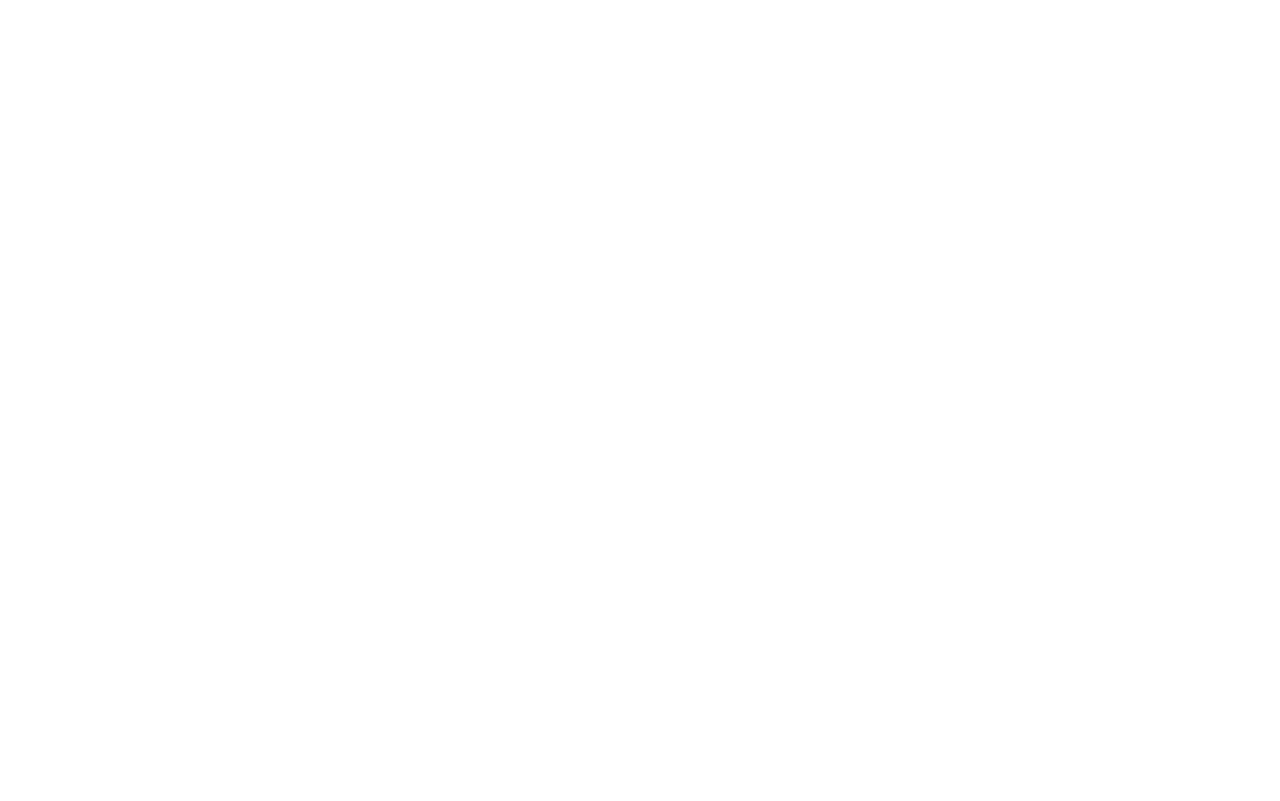
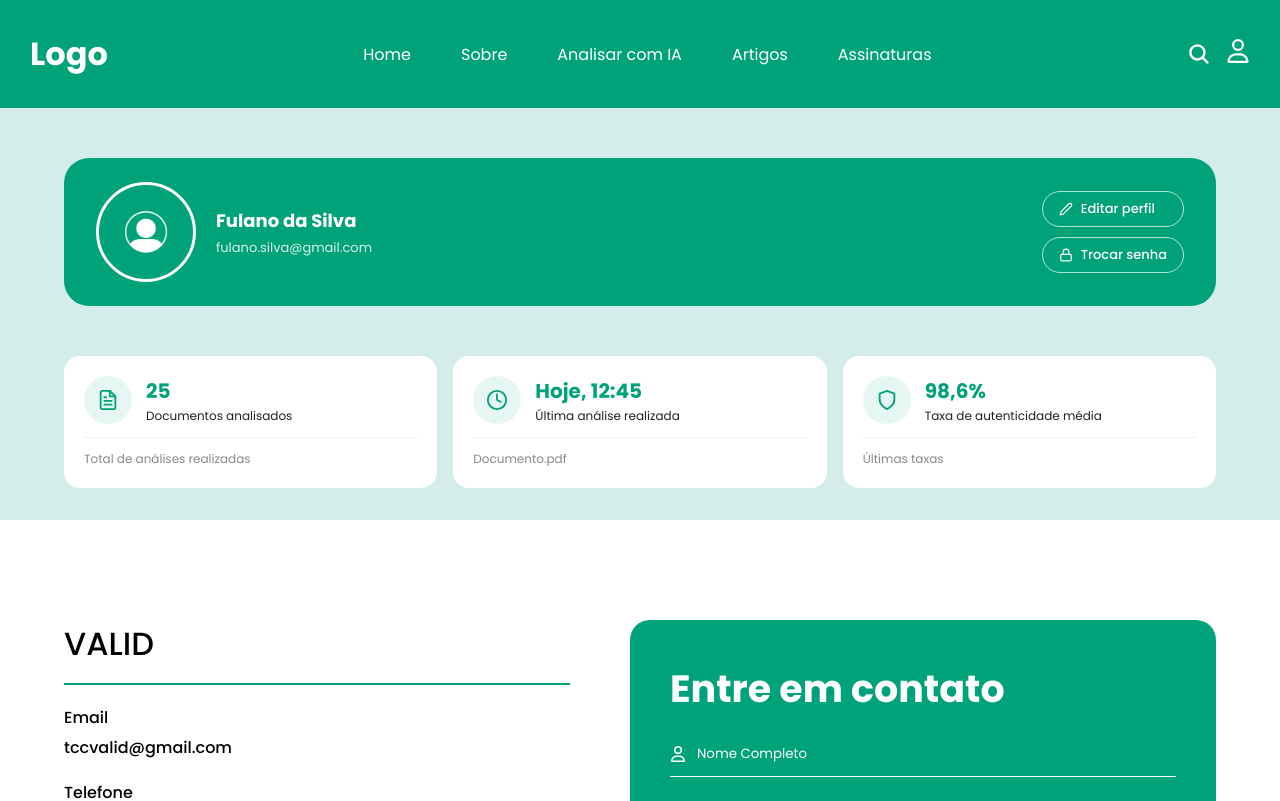
Before and after one commit to gabrielysantos8/valid, a React (Vite) app: page /perfil in a window 1280 px wide. Before the commit this address had no page. Shown: the top 801 px of the page. Built offline with nearby package versions, Linux system fonts and the light colour scheme.

Commit message:
inicio perfil

```diff
--- a/src/App.jsx
+++ b/src/App.jsx
@@ -6,6 +6,7 @@
 import Artigos from "./Artigos";
 import ArtigosConteudo from "./ArtigosConteudo";
 import Sobre from "./Sobre";
+import Perfil from "./Perfil";
 
 function App() {
   return(
@@ -15,6 +16,7 @@
         <Route path="/artigos" element={<Artigos />} />
         <Route path="/artigosConteudo" element={<ArtigosConteudo />} />
         <Route path="/sobre" element={<Sobre />} />
+        <Route path="/perfil" element={<Perfil />} />
       </Routes>
     </BrowserRouter>
   );
--- /dev/null
+++ b/src/Perfil.jsx
@@ -0,0 +1,172 @@
+import { useState, useEffect } from "react";
+import Header from "./components/Header";
+import Footer from "./components/Footer";
+import "./style.css";
+import tcc from "./assets/img/tcc.png";
+import { FiEdit2, FiLock, FiFileText, FiClock, FiShield } from "react-icons/fi";
+
+function Perfil() {
+
+  // pra api (ajuda do gpt)
+  const [usuario, setUsuario] = useState(null); // dados do usuário vazio
+  const [loading, setLoading] = useState(true); // quando estiver carregando
+  const [erro, setErro]       = useState(null); // caso tenha erro
+  const [stats, setStats] = useState({ documentos: 25, ultimaHora: "Hoje, 12:45", ultimoArquivo: "Documento.pdf", taxa: "98,6%"});
+
+  // quando abrir
+  useEffect(() => { //BACK BACK BACK
+    // fetch("https://sua-api.com/usuario/perfil", {
+    //   headers: {
+    //     // envia o coiso para autenticar o usuário?
+    //     Authorization: `Bearer ${localStorage.getItem("token")}`
+    //   }
+    // })
+    //   .then(res => {
+    //     if (!res.ok) throw new Error("Erro ao buscar perfil");
+    //     return res.json(); // transforma a resposta em objeto JavaScript
+    //   })
+    //   .then(data => {
+    //     setUsuario(data);  // salva os dados do usuário
+    //     setLoading(false); // terminou de carregar
+    //   })
+    //   .catch(err => {
+    //     setErro(err.message); // salva o erro
+    //     setLoading(false);    // terminou de carregar (mesmo com erro)
+    //   });
+
+    setUsuario({
+      nome: "Fulano da Silva",
+      email: "fulano.silva@gmail.com",
+      fotoUrl: null // vai usar a imagem tcc como fallback
+    });
+    setLoading(false);
+
+  }, []);
+  if (loading) {
+    return (
+      <div className="home">
+        <Header />
+        <p className="perfil_loading">Carregando perfil...</p>
+        <Footer />
+      </div>
+    );
+  }
+
+  if (erro) {
+    return (
+      <div className="home">
+        <Header />
+        <p className="perfil_erro">Erro: {erro}</p>
+        <Footer />
+      </div>
+    );
+  }
+
+  function handleEditarPerfil() {
+    console.log("Editar perfil clicado");
+  }
+
+  function handleTrocarSenha() {
+    console.log("Trocar senha clicado");
+  }
+
+  return (
+    <div className="home">
+
+      <Header />
+
+      <section className="perfil"> {/*CARD PERFIL */}
+        <div className="card_perfil container">
+
+          <div className="card_perfil_esquerda">
+
+            <div className="foto_perfil">
+              {/* usuario.fotoUrl = URL da foto que veio do back-end
+                  ex: "https://sua-api.com/uploads/foto-123.jpg"
+                  Se não tiver foto, mostra uma imagem padrão */}
+              <img src={usuario.fotoUrl || tcc} alt="Foto de perfil" />
+            </div>
+
+            <div>
+              {/* usuario.nome e usuario.email vêm diretamente da resposta da API */}
+              <p className="perfil_nome">{usuario.nome}</p>
+              <p className="perfil_email">{usuario.email}</p>
+            </div>
+
+          </div>
+
+          <div className="card_perfil_direita">
+            <button className="btn_perfil" onClick={handleEditarPerfil}>
+              <FiEdit2 size={14} />
+              Editar perfil
+            </button>
+            <button className="btn_perfil" onClick={handleTrocarSenha}>
+              <FiLock size={14} />
+              Trocar senha
+            </button>
+          </div>
+
+        </div>
+      </section>
+
+      <section className="cards_info_perfil container">
+        <div className="cards_informacoes">
+
+         {/*  Documentos analisados */}
+          <div className="card_stat">
+            <div className="card_stat_topo">
+              <div className="card_stat_icone">
+                <FiFileText size={22} color="#00A279" />
+              </div>
+
+              <div>
+                {/* virá da API: stats.documentos */}
+                <p className="card_stat_numero">{stats.documentos}</p>
+                <p className="card_stat_titulo">Documentos analisados</p>
+              </div>
+
+            </div>
+            <p className="card_stat_legenda">Total de análises realizadas</p>
+          </div>
+
+          {/* CARD 2: Última análise */}
+          <div className="card_stat">
+            <div className="card_stat_topo">
+              <div className="card_stat_icone">
+                <FiClock size={22} color="#00A279" />
+              </div>
+              <div>
+                {/* virá da API: stats.ultimaHora */}
+                <p className="card_stat_numero">{stats.ultimaHora}</p>
+                <p className="card_stat_titulo">Última análise realizada</p>
+              </div>
+            </div>
+            {/* virá da API: stats.ultimoArquivo */}
+            <p className="card_stat_legenda">{stats.ultimoArquivo}</p>
+          </div>
+
+          {/* CARD 3: Taxa de autenticidade */}
+          <div className="card_stat">
+            <div className="card_stat_topo">
+              <div className="card_stat_icone">
+                <FiShield size={22} color="#00A279" />
+              </div>
+              <div>
+                {/* virá da API: stats.taxa */}
+                <p className="card_stat_numero">{stats.taxa}</p>
+                <p className="card_stat_titulo">Taxa de autenticidade média</p>
+              </div>
+            </div>
+            <p className="card_stat_legenda">Últimas taxas</p>
+          </div>
+
+        </div>
+      </section>
+
+      <Footer />
+
+    </div>
+  );
+}
+
+export default Perfil;
--- a/src/components/Header.jsx
+++ b/src/components/Header.jsx
@@ -28,7 +28,9 @@
             <div className="actions">
                 <div className="icons">
                     <IoSearch />
-                    <FaRegUser />
+                    <Link to="/perfil">
+                        <FaRegUser />
+                    </Link>
                 </div>
 
                 <button
--- a/src/style.css
+++ b/src/style.css
@@ -769,3 +769,165 @@
     }
 
 }
+
+/* Perfil _______________________________________________________________ */
+.card_perfil {
+  background: #00A279;
+  border-radius: 25px;
+  padding: 24px 32px;
+  margin-top: 50px;
+  margin-bottom: 50px;
+  display: flex;
+  align-items: center;
+  justify-content: space-between;
+  gap: 24px;
+  overflow: hidden;
+}
+
+.foto_perfil{
+  width: 100px;
+  height: 100px;
+  border-radius: 50%;
+  border: 3px solid #fff;
+  overflow: hidden;
+  flex-shrink: 0;
+  display: flex;
+  align-items: center;
+  justify-content: center;
+  object-fit: cover;
+}
+
+
+.card_perfil_esquerda {
+  display: flex;
+  align-items: center;
+  gap: 20px;
+}
+
+.perfil_nome {
+  font-size: 18px;
+  font-weight: 700;
+  color: #fff;
+  margin: 0 0 4px;
+}
+
+.perfil_email {
+  font-size: 13px;
+  color: rgba(255, 255, 255, 0.85);
+  margin: 0;
+}
+
+.card_perfil_direita {
+  display: flex;
+  flex-direction: column;
+  gap: 10px;
+}
+
+.btn_perfil {
+  display: flex;
+  align-items: center;
+  gap: 8px;
+  background: transparent;
+  border: 1.5px solid rgba(255, 255, 255, 0.7);
+  border-radius: 20px;
+  padding: 7px 16px;
+  color: #fff;
+  font-size: 13px;
+  font-weight: 500;
+  cursor: pointer;
+  transition: 0.2s ease;
+  white-space: nowrap;
+}
+
+.btn_perfil:hover {
+  background: rgba(255, 255, 255, 0.15);
+}
+
+@media (max-width: 600px) {
+  .card_perfil {
+    flex-direction: column;
+    align-items: flex-start;
+    gap: 20px;
+  }
+
+  .card_perfil_direita {
+    width: 100%;
+  }
+
+  .btn_perfil {
+    width: 100%;
+    justify-content: center;
+  }
+}
+
+/*card de status*/
+.cards_informacoes {
+  display: grid;
+  grid-template-columns: repeat(3, 1fr);
+  gap: 16px;
+  margin-bottom: 32px;
+}
+
+.card_stat {
+  background: #fff;
+  border-radius: 16px;
+  padding: 20px;
+  display: flex;
+  flex-direction: column;
+  gap: 12px;
+  transition: transform 0.18s ease;
+}
+
+.card_stat:hover {
+  transform: translateY(-3px);
+}
+
+.card_stat_topo {
+  display: flex;
+  align-items: center;
+  gap: 14px;
+}
+
+.card_stat_icone {
+  width: 48px;
+  height: 48px;
+  border-radius: 50%;
+  background: #E6F7F3;
+  display: flex;
+  align-items: center;
+  justify-content: center;
+}
+
+.card_stat_numero {
+  font-size: 20px;
+  font-weight: 700;
+  color: #00A279;
+  margin: 0 0 2px;
+}
+
+.card_stat_titulo {
+  font-size: 12px;
+  color: #221f1f;
+  margin: 0;
+  line-height: 1.4;
+}
+
+.card_stat_legenda {
+  font-size: 12px;
+  color: #888;
+  margin: 0;
+  padding-top: 12px;
+  border-top: 1px solid #f0f0f0;
+}
+
+@media (max-width: 768px) {
+  .cards_informacoes {
+    grid-template-columns: repeat(2, 1fr);
+  }
+}
+
+@media (max-width: 480px) {
+  .cards_informacoes {
+    grid-template-columns: 1fr;
+  }
+}
```
Also changed, not shown: src/assets/img/tcc.png (added).
